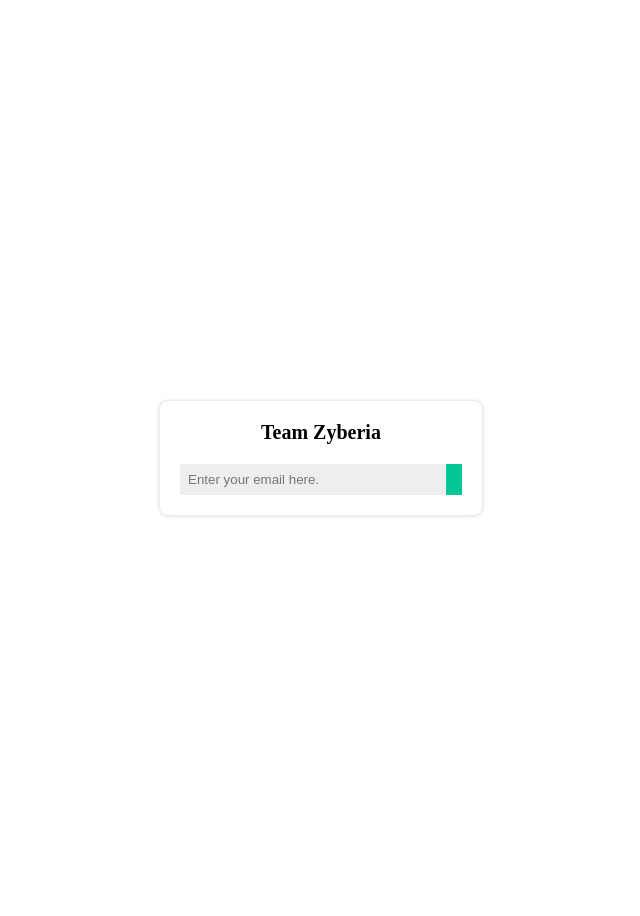
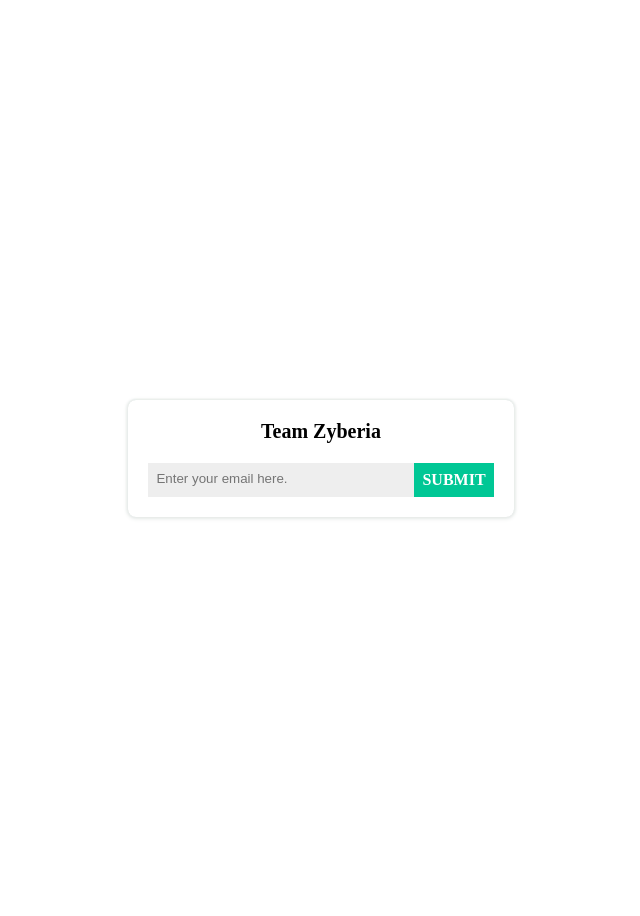
Before and after one commit to teamzyberia/teamzyberia.github.io, a Jekyll site: the page built from index.html, in a window 1280 px wide. Shown: the whole page, without its empty margins (319-959 px from the left). Built offline with Jekyll 4.4.1, drawn with Linux system fonts in a browser that asks for light colours.

Commit message:
Update invite.html

```diff
--- a/_includes/invite.html
+++ b/_includes/invite.html
@@ -6,7 +6,7 @@
         <div class="invite-card-content-input">
           <input type="text" name="email" placeholder="Enter your email here." />
         </div>
-        <div class="invite-card-content-btn"></div>
+        <div class="invite-card-content-btn">SUBMIT</div>
       </div>
     </div>
   </div>
```
